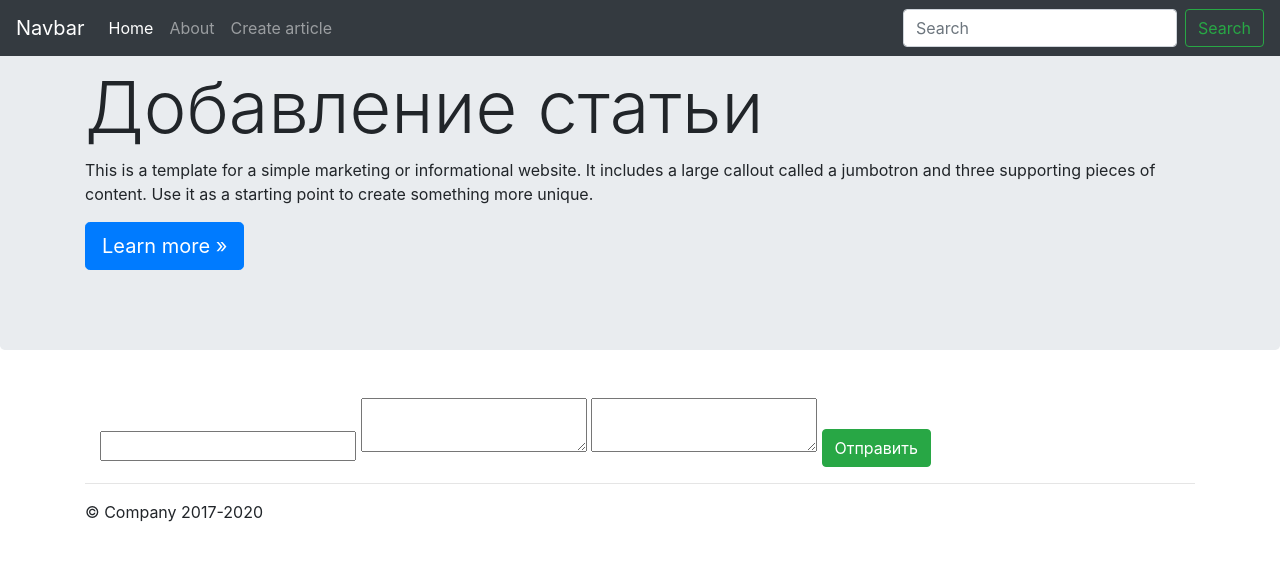
After one commit to romanitalian/hello_flask, a Flask app: page /create-article in a window 1280 px wide. The commit adds this page. Shown: the top 561 px of the page. Run offline with Flask 2, Linux system fonts and the light colour scheme; some libraries are stand-ins or nearby versions.

Commit message:
STEP_3 add db save

```diff
--- a/app.py
+++ b/app.py
@@ -1,6 +1,23 @@
-from flask import Flask, render_template, url_for
+from flask import Flask, render_template, url_for, request, redirect
+from flask_sqlalchemy import SQLAlchemy
+from datetime import datetime
 
 app = Flask(__name__)
+app.config['SQLALCHEMY_DATABASE_URI'] = 'sqlite:///blog.db'
+app.config['SQLALCHEMY_TRACK_MODIFICATIONS'] = False
+
+db = SQLAlchemy(app)
+
+
+class Article(db.Model):
+    id = db.Column(db.Integer, primary_key=True)
+    title = db.Column(db.String(100), nullable=False)
+    intro = db.Column(db.String(300), nullable=False)
+    text = db.Column(db.Text(), nullable=False)
+    date = db.Column(db.DateTime, default=datetime.utcnow)
+
+    def __repr__(self):
+        return '<Article %r>' % self.id
 
 
 @app.route('/')
@@ -19,5 +36,24 @@ def user(name, id):
     return "User name: " + name + " - id: " + str(id)
 
 
+@app.route('/create-article', methods=['POST', 'GET'])
+def create_article():
+    if request.method == 'POST':
+        t = request.form['title']
+        i = request.form['intro']
+        txt = request.form['text']
+
+        article = Article(title=t, intro=i, text=txt)
+
+        try:
+            db.session.add(article)
+            db.session.commit()
+            return redirect('/')
+        except:
+            return "При добавлении статьи произошла ошибка"
+    else:
+        return render_template("create-article.html")
+
+
 if __name__ == "__main__":
     app.run()
--- /dev/null
+++ b/templates/create-article.html
@@ -0,0 +1,23 @@
+{% extends 'layouts/base.html' %}
+
+{% block title%}
+About company
+{% endblock%}
+
+
+{% block h1%}
+Добавление статьи
+{% endblock%}
+
+
+
+{% block body%}
+<div class="container mt-5">
+    <form method="POST">
+    <input type="text" name="title" id="title" class="form-controll">
+    <textarea name="intro" id="intro" class="form-controll"></textarea>
+    <textarea name="text" id="text" class="form-controll"></textarea>
+    <input type="submit" class="btn btn-success" value="Отправить">
+</form>
+</div>
+{% endblock%}
--- a/templates/layouts/base.html
+++ b/templates/layouts/base.html
@@ -25,6 +25,9 @@
       </li>
       <li class="nav-item">
         <a class="nav-link" href="/about">About</a>
+      </li>
+      <li class="nav-item">
+        <a class="nav-link" href="/create-article">Create article</a>
       </li>
     </ul>
     <form class="form-inline my-2 my-lg-0">
```
Also changed, not shown: README.md, blog.db (added), 1 other file.
